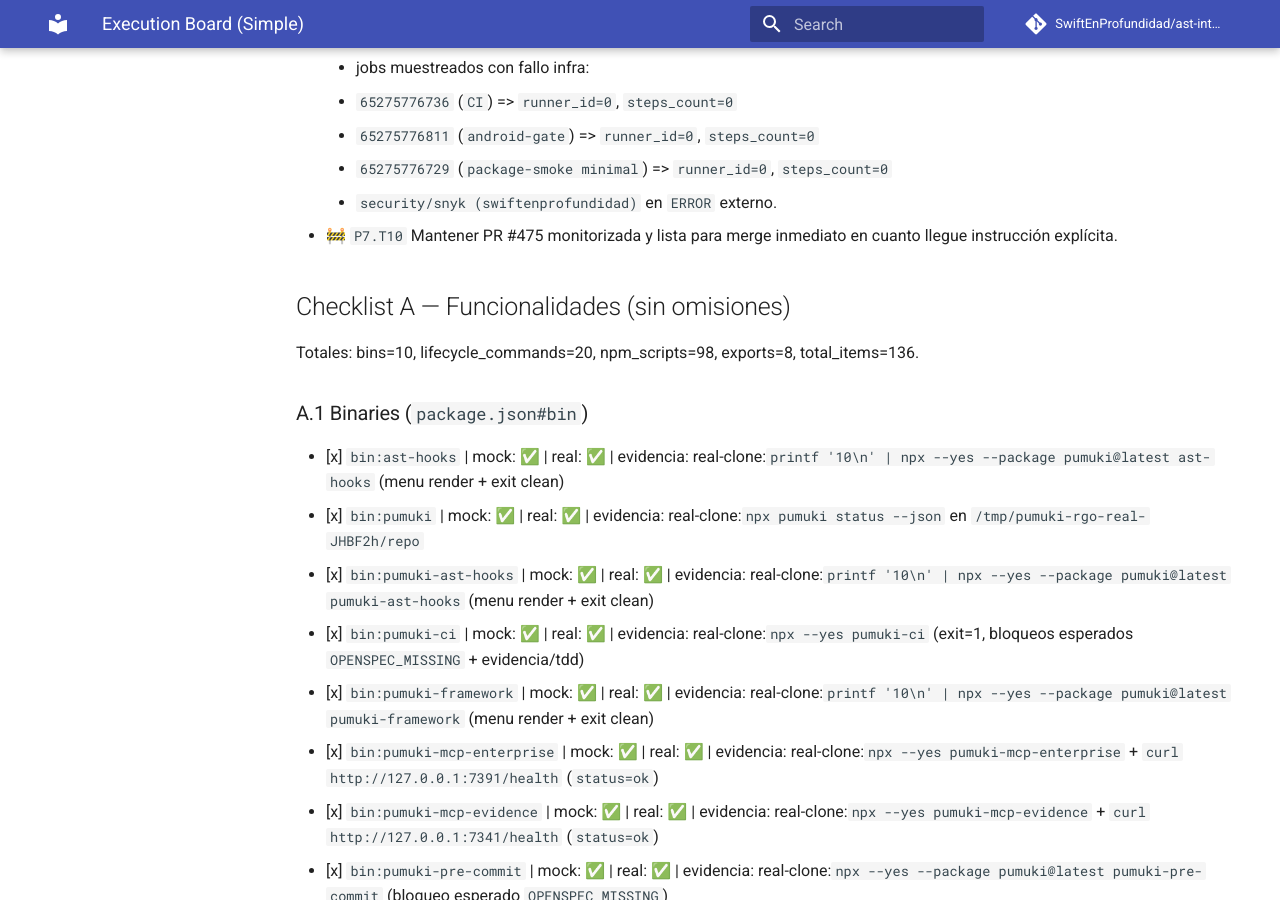
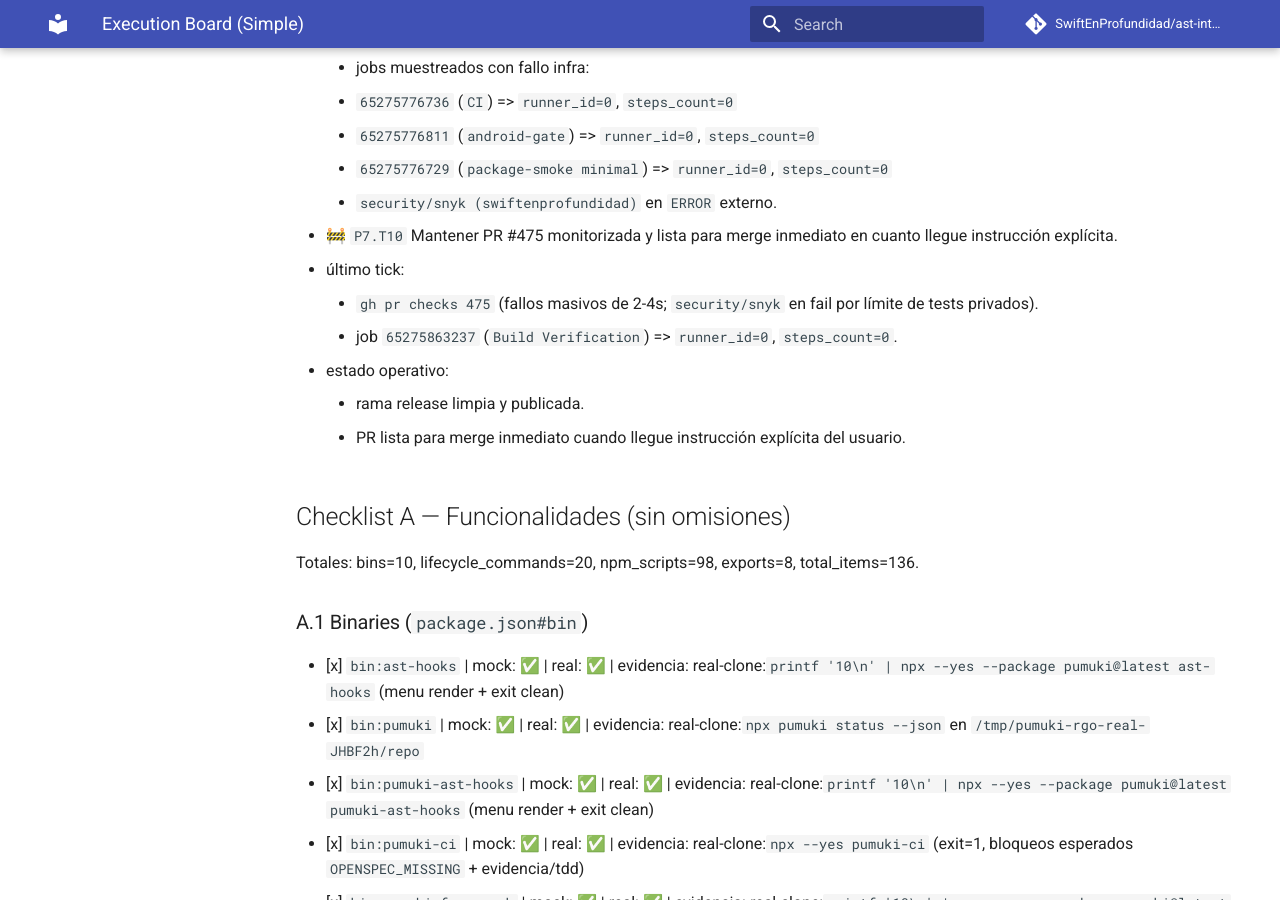
Before and after one commit to SwiftEnProfundidad/ast-intelligence-hooks, an MkDocs documentation site: the page built from docs/EXECUTION_BOARD.md, in a window 1280 px wide and 900 px high, scrolled down 4879 px. Built offline with MkDocs 1.6.1 and Material for MkDocs 9.7.7, drawn with Linux system fonts in a browser that asks for light colours; comment, search, counter and statistics services are not loaded.

Commit message:
docs(tracking): update P7.T10 monitor tick for PR #475

```diff
--- a/docs/EXECUTION_BOARD.md
+++ b/docs/EXECUTION_BOARD.md
@@ -125,6 +125,12 @@
       - `65275776729` (`package-smoke minimal`) => `runner_id=0`, `steps_count=0`
     - `security/snyk (swiftenprofundidad)` en `ERROR` externo.
 - 🚧 `P7.T10` Mantener PR #475 monitorizada y lista para merge inmediato en cuanto llegue instrucción explícita.
+  - último tick:
+    - `gh pr checks 475` (fallos masivos de 2-4s; `security/snyk` en fail por límite de tests privados).
+    - job `65275863237` (`Build Verification`) => `runner_id=0`, `steps_count=0`.
+  - estado operativo:
+    - rama release limpia y publicada.
+    - PR lista para merge inmediato cuando llegue instrucción explícita del usuario.
 
 ## Checklist A — Funcionalidades (sin omisiones)
 Totales: bins=10, lifecycle_commands=20, npm_scripts=98, exports=8, total_items=136.
```
Also changed, not shown: docs/REFRACTOR_PROGRESS.md (+5 -0 lines).
